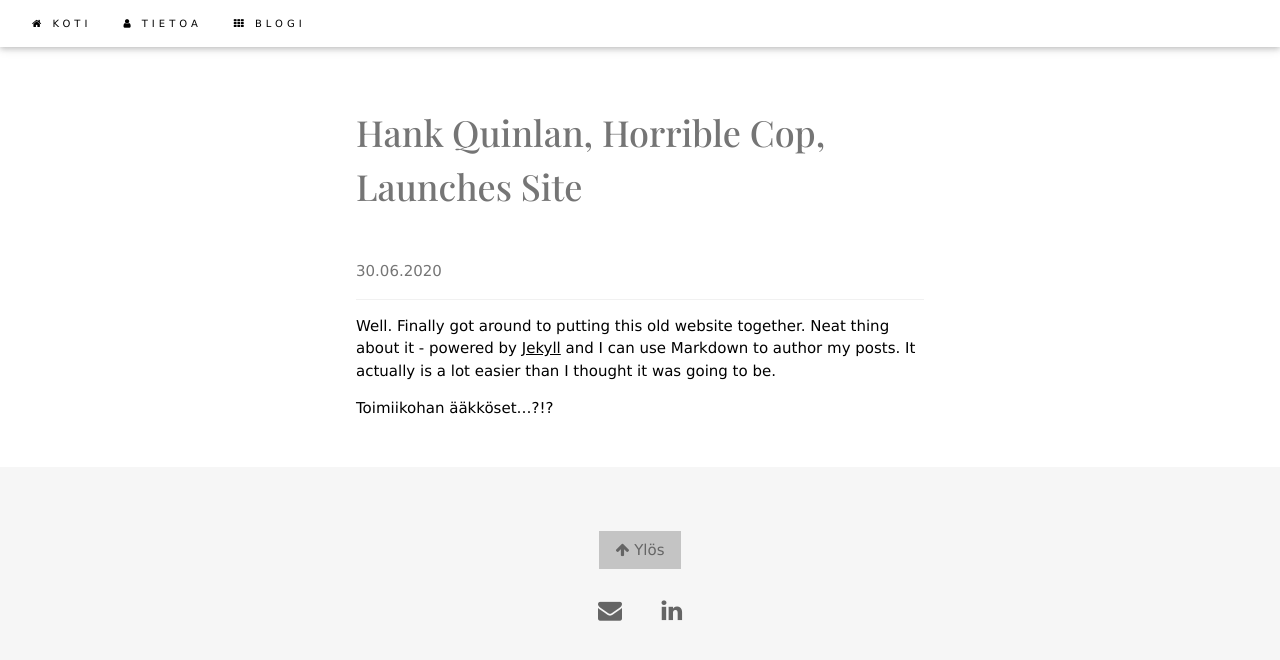
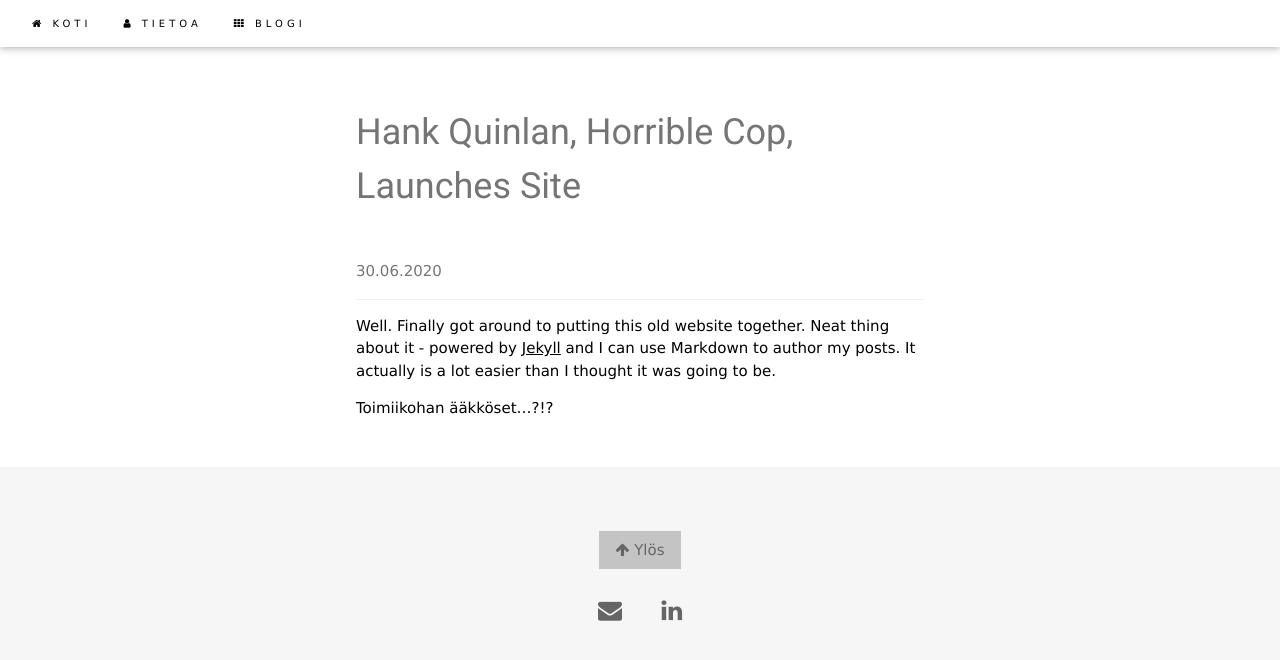
Before and after one commit to seme/seme.github.io, a Jekyll site: the page built from _posts/2020-06-30-site-launched.md, in a window 1280 px wide. Shown: the top 660 px of the page. Built offline with Jekyll 4.4.1, drawn with Linux system fonts in a browser that asks for light colours.

Commit message:
header font

```diff
--- a/_layouts/default.html
+++ b/_layouts/default.html
@@ -6,7 +6,7 @@
             <meta name="viewport" content="width=device-width, initial-scale=1">
             <!-- link to main stylesheet -->
             <link rel="stylesheet" href="https://www.w3schools.com/w3css/4/w3.css">
-            <link href="https://fonts.googleapis.com/css2?family=Playfair+Display:wght@500&display=swap" rel="stylesheet">
+            <link href="https://fonts.googleapis.com/css2?family=Roboto&display=swap" rel="stylesheet">
             <link rel="stylesheet" href="https://cdnjs.cloudflare.com/ajax/libs/font-awesome/4.7.0/css/font-awesome.min.css">
             <link rel="stylesheet" type="text/css" href="/css/main.css">
         </head>
--- a/css/main.css
+++ b/css/main.css
@@ -52,5 +52,5 @@
   }
 
 .w3-font {
-    font-family: 'Playfair Display', serif;
+    font-family: 'Roboto', sans-serif;
 }
```
